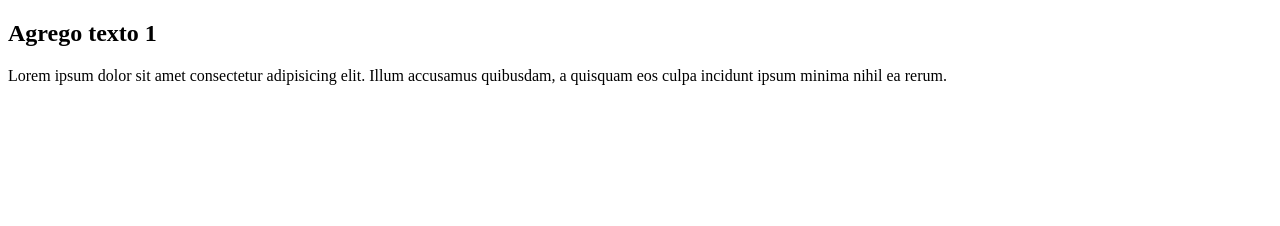
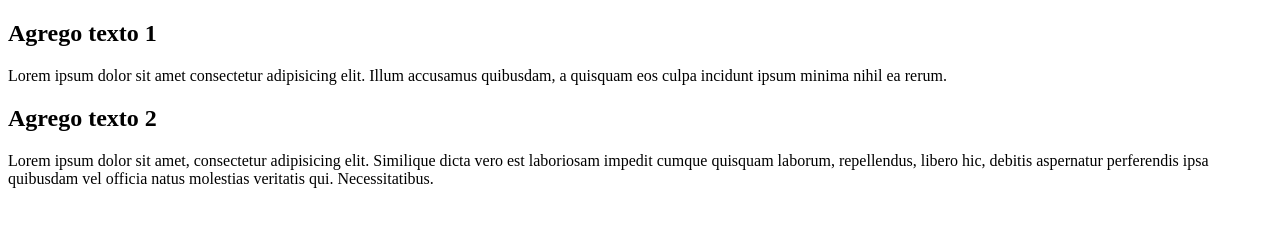
Before and after one commit to erickSantix/Merge, a plain HTML site: page index.html in a window 1280 px wide. Drawn offline with Linux system fonts and the light colour scheme.

Commit message:
agregar texto en rama prueba

```diff
--- a/index.html
+++ b/index.html
@@ -11,6 +11,8 @@
 
     <p>Lorem ipsum dolor sit amet consectetur adipisicing elit. Illum accusamus quibusdam, a quisquam eos culpa incidunt ipsum minima nihil ea rerum.</p>
 
+    <h2>Agrego texto 2</h2>
 
+    <p>Lorem ipsum dolor sit amet, consectetur adipisicing elit. Similique dicta vero est laboriosam impedit cumque quisquam laborum, repellendus, libero hic, debitis aspernatur perferendis ipsa quibusdam vel officia natus molestias veritatis qui. Necessitatibus.</p>
 </body>
 </html>
```
